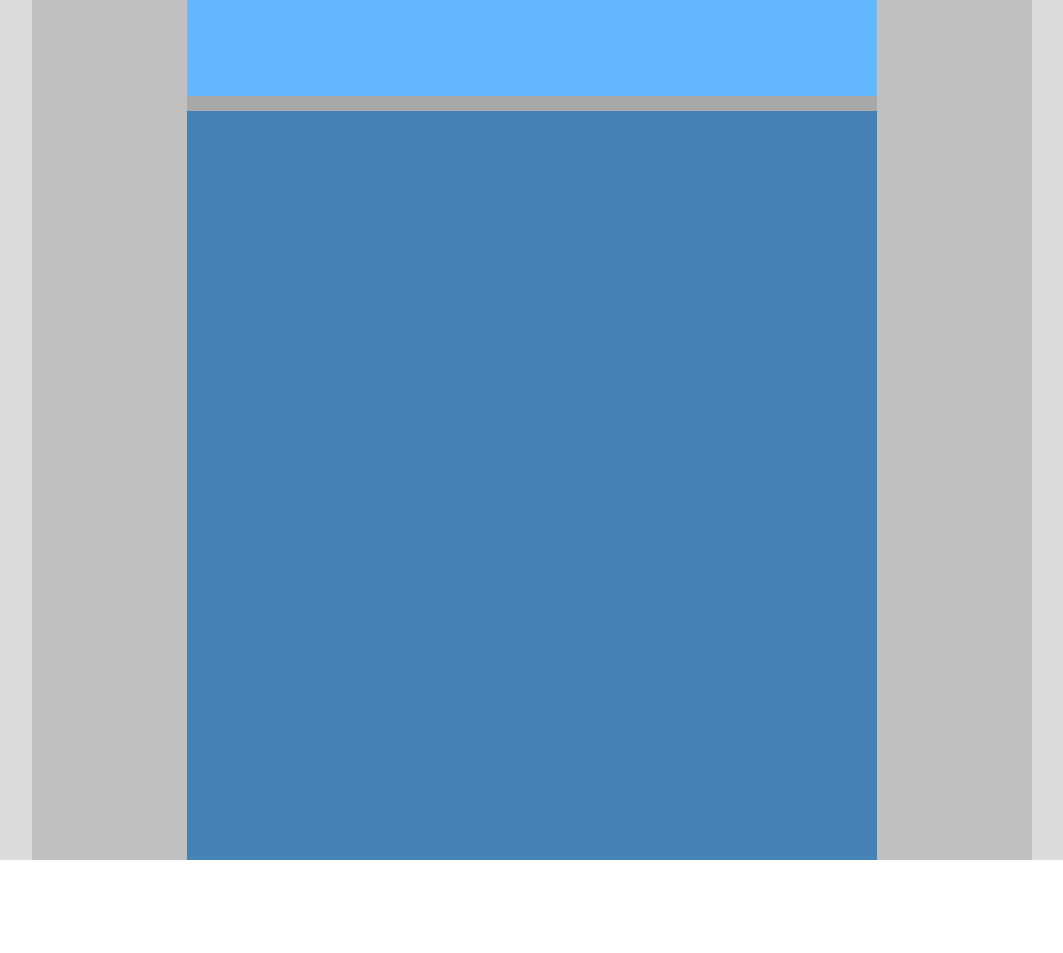
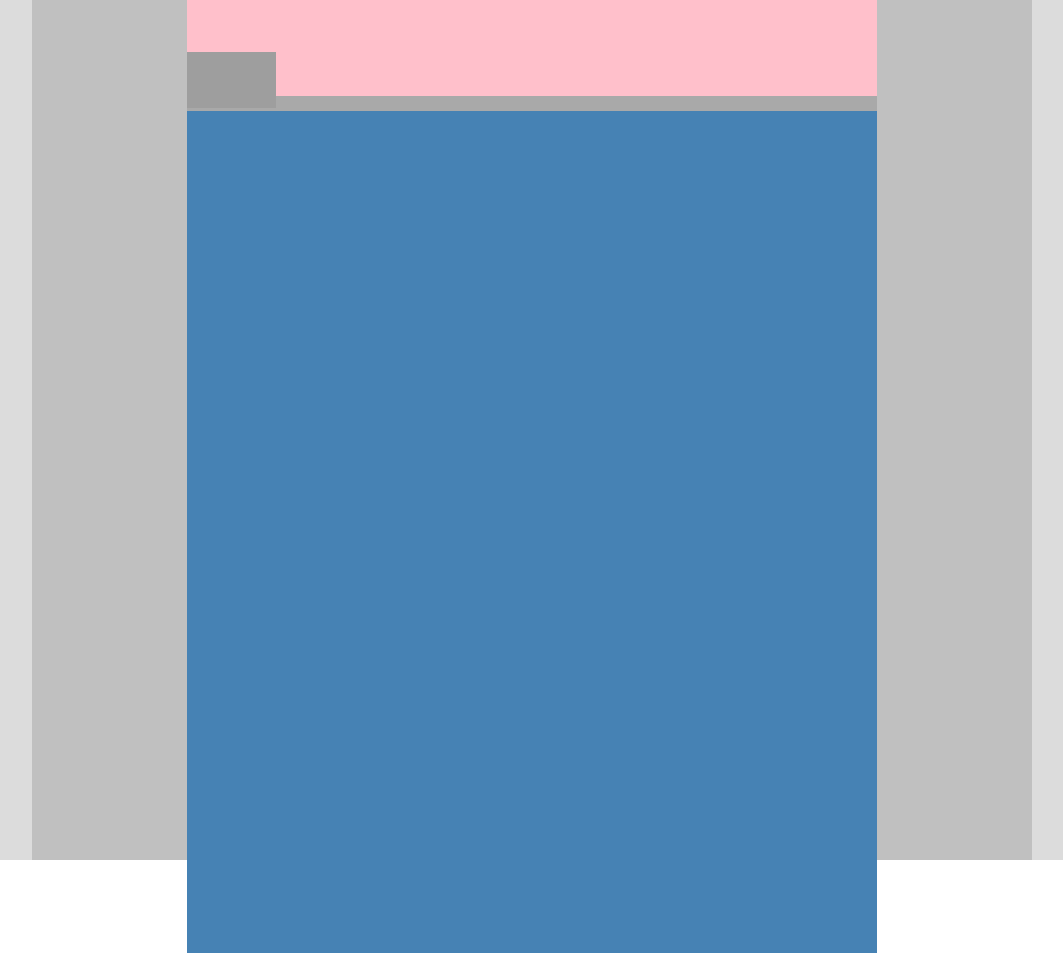
Before and after one commit to IvanVucetic/html-forms, a plain HTML site: page index.html in a window 1280 px wide. Shown: the whole page, without its empty margins (108-1171 px from the left). Before the commit the page ends 860 px from the top, so only its background shows below. Drawn offline with Linux system fonts and the light colour scheme; grey boxes are pictures that could not be loaded.

Commit message:
insert logo and logo-link

```diff
--- a/index.html
+++ b/index.html
@@ -10,7 +10,12 @@
         <div id="wrapper">
             <div id="pageBody">
                <div id="authHeader">
-
+                   <div id="logo-and-tabs">
+                       <div id="logo">
+                           <a id="logo-link" href="https://www.mint.com"></a>
+                       </div>
+                       <div id="tabs"></div>
+                   </div>
                </div>
                <div id="authContent">
 
--- a/style.css
+++ b/style.css
@@ -36,14 +36,51 @@ body {
 #authHeader {
 	background-color: #63b8ff;
 	height: 96px;
-	margin-bottom: 15px; /*ovo izbrisati i prebaciti na logo-tabs*/
+	margin-bottom: 15px; /*trebalo bi da stoji u logs-n-tabs*/
+
+}
+
+#logo-and-tabs {
+	background-color: #ffc0cb;
+	/*height: 56px; izbrisati posle jer je logo te visine*/
+	padding-top: 40px;
+	margin-bottom: 15px; /*prebaceno iz authHeader ali nestala margina; moguce zbog 'collapsing margins' pojave*/
+}
+
+#logo {
+	background-image: url("https://images.mint.com/web-client/images/mint-logo.svg");
+	background-repeat: no-repeat;
+	background-position: center center;
+	background-size: 100% auto;
+	position: relative;
+	top: 12px;
+	height: 56px;
+	width: 89px;
+}
+
+#logo-link {
+	display: block;
+	float: left;
+	height: 81px;
+	width: 194px;
+	text-decoration: none;
+}
+
+#tabs {
+	background-color: #cd919e;
 }
 
 #authContent {
 	background-color: #4682b4;
 	height: 749px;
+	padding: 43px 50px 50px 50px;
 }
 
 /*p {
 	margin: 0 auto;
 }*/
+
+a {
+	color: #45cae6;
+	cursor: pointer;
+}
```
